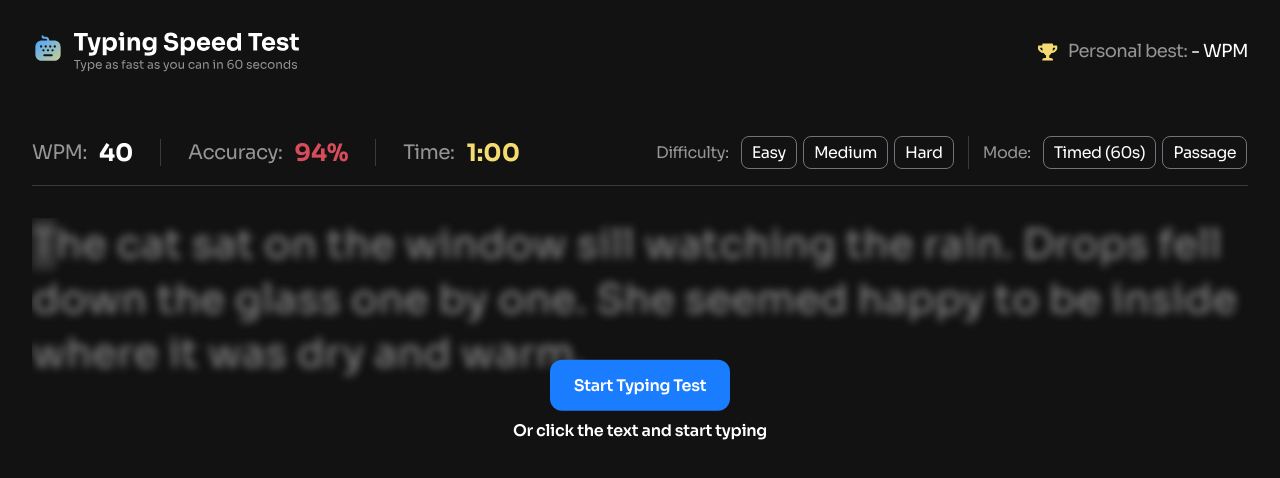
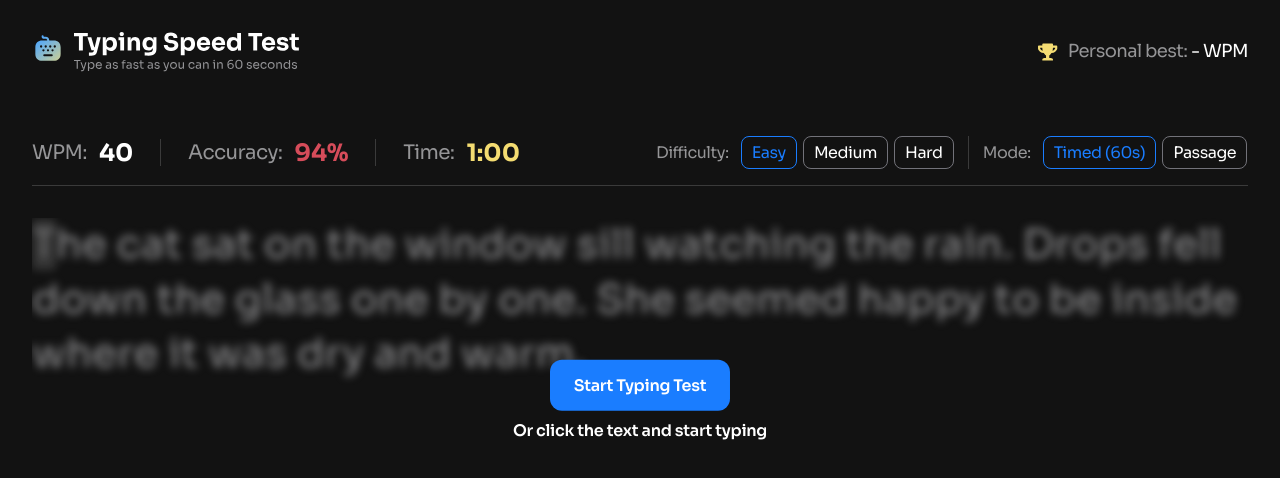
Before and after one commit to DebabrataBanik/Typing-Speed-Test, a React (Vite) app: page / in a window 1280 px wide. Shown: the top 478 px of the page. Built offline with nearby package versions, Linux system fonts and the light colour scheme.

Commit message:
feat: add passage mode functionality

```diff
--- a/src/components/Stats.tsx
+++ b/src/components/Stats.tsx
@@ -4,41 +4,43 @@ import type { Difficulty, Mode } from "../types/project";
 import { useStore } from "../store/useStore";
 import { formatTimer } from "../util/format-timer";
 
-interface StatsProps{
-  difficulty: Difficulty;
-  setDifficulty: React.Dispatch<React.SetStateAction<Difficulty>>;
-  mode: Mode;
-  setMode: React.Dispatch<React.SetStateAction<Mode>>
-}
+const Stats = () => {
+  const { isStarted, setIsStarted, setTestCompleted, setLevel, level, mode, setMode } = useStore();
+  const [timer, setTimer] = useState(60);
 
-const Stats = ({difficulty, setDifficulty, mode, setMode}: StatsProps) => {
-  const { isStarted, setIsStarted, setTestCompleted, setLevel } = useStore();
-  const [timer, setTimer] = useState(60);
+  useEffect(() => {
+    if(!isStarted) setTimer(mode === 'timed' ? 60 : 0);
+  }, [isStarted, mode])
+
 
   useEffect(() => {
     if(!isStarted) return
 
     const timerId = setInterval(() => {
       setTimer(prev => {
-        if(prev <= 1){
-          clearInterval(timerId)
-          setIsStarted(false)
-          setTestCompleted(true)
-          return 0
+        if(mode === 'timed'){
+          if(prev <= 1) return 0
+          return prev - 1;
+        } else {
+          return prev + 1;
         }
-        return prev - 1
       })
     }, 1000)
 
     return () => clearInterval(timerId);
-  }, [isStarted])
+  }, [isStarted, mode])
+
+  console.log(mode)
 
   useEffect(() => {
-    if(!isStarted) setTimer(60);
-  }, [isStarted])
+    if (mode === 'timed' && timer === 0 && isStarted) {
+      setIsStarted(false)
+      setTestCompleted(true)
+    }
+  }, [timer, mode, isStarted])
+
 
   function handleDifficultyChange(e: React.ChangeEvent<HTMLInputElement> | React.ChangeEvent<HTMLSelectElement>){
-    setDifficulty(e.target.value as Difficulty)
     setLevel(e.target.value as Difficulty)
   }
 
@@ -78,7 +80,7 @@ const Stats = ({difficulty, setDifficulty, mode, setMode}: StatsProps) => {
                   onChange={handleDifficultyChange} type="radio"
                   name="difficulty"
                   value='easy'
-                  checked={difficulty === 'easy'}
+                  checked={level === 'easy'}
                   disabled={isStarted}
                 />
                 Easy
@@ -92,7 +94,7 @@ const Stats = ({difficulty, setDifficulty, mode, setMode}: StatsProps) => {
                   type="radio"
                   name="difficulty"
                   value='medium'
-                  checked={difficulty === 'medium'}
+                  checked={level === 'medium'}
                   disabled={isStarted}
                 />
                 Medium
@@ -106,7 +108,7 @@ const Stats = ({difficulty, setDifficulty, mode, setMode}: StatsProps) => {
                   type="radio"
                   name="difficulty"
                   value='hard'
-                  checked={difficulty === 'hard'}
+                  checked={level === 'hard'}
                   disabled={isStarted}
                 />
                 Hard
@@ -117,7 +119,7 @@ const Stats = ({difficulty, setDifficulty, mode, setMode}: StatsProps) => {
           <div className="sm:hidden flex-1 flex justify-center">
             <select
               name="difficulty"
-              value={difficulty}
+              value={level}
               onChange={handleDifficultyChange}
               disabled={isStarted}
               tabIndex={0}
```
